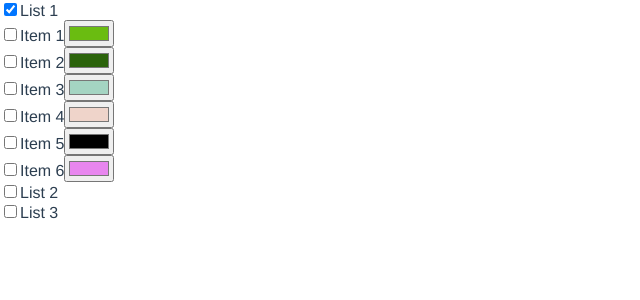
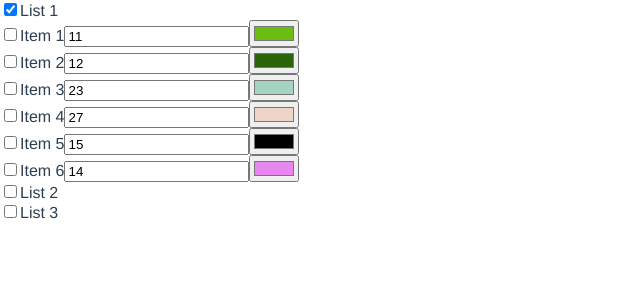
Before and after one commit to gvz42-web/procontext-test, a Vue app: page / in a window 1280 px wide. Both pictures are taken after a click on the checkbox 10 px from the left and 9 px from the top of the page. Shown: the top 300 px of the page, without its empty margins (0-640 px from the left). Built offline with nearby package versions, Linux system fonts and the light colour scheme.

Commit message:
Add number change logic

```diff
--- a/src/components/Item.vue
+++ b/src/components/Item.vue
@@ -2,7 +2,8 @@
   <div>
     <input type="checkbox" />
     <span>{{ item.name }}</span>
-    <input type="color" v-model="color" @change="changeColor" />
+    <input type="number" v-model.number="number" @change="changeValue" />
+    <input type="color" v-model="color" @change="changeValue" />
   </div>
 </template>
 
@@ -12,16 +13,18 @@ export default {
   data() {
     return {
       color: this.item.color,
+      number: this.item.number,
     };
   },
   methods: {
-    changeColor() {
+    changeValue() {
       const payload = {
         listId: this.listId,
         itemId: this.item.id,
         newColor: this.color,
+        newNumber: this.number,
       };
-      this.$store.dispatch("changeColor", payload);
+      this.$store.dispatch("changeValue", payload);
     },
   },
 };
--- a/src/store.js
+++ b/src/store.js
@@ -8,31 +8,16 @@ export default new Vuex.Store({
     selected: [],
   },
   mutations: {
-    randomData(state) {
-      const nlists = Math.round(Math.random() * 10) + 3;
-      for (let i = 0; i < nlists; i++) {
-        const nitems = Math.round(Math.random() * 10) + 2;
-        state.lists.push({
-          id: i,
-          name: `List ${i + 1}`,
-          items: [],
-        });
-        for (let j = 0; j < nitems; j++) {
-          state.lists[i]["items"].push({
-            id: j,
-            name: `Item ${j + 1}`,
-            number: Math.round(Math.random() * 30) + 10,
-            color: "#" + Math.floor(Math.random() * 16777215).toString(16),
-          });
-        }
-      }
+    randomData(state, lists) {
+      state.lists = lists;
     },
-    changeColor(state, payload) {
+    changeValue(state, payload) {
       state.lists = state.lists.map((list) => {
         if (list.id === payload.listId) {
           list.items.map((item) => {
             if (item.id === payload.itemId) {
-              item.color = payload.newColor;
+              item.color = payload.newColor || item.color;
+              item.number = payload.newNumber || item.number;
             }
             return item;
           });
@@ -43,10 +28,28 @@ export default new Vuex.Store({
   },
   actions: {
     randomData({ commit }) {
-      commit("randomData");
+      const lists = [];
+      const nlists = Math.round(Math.random() * 10) + 3;
+      for (let i = 0; i < nlists; i++) {
+        const nitems = Math.round(Math.random() * 10) + 2;
+        lists.push({
+          id: i,
+          name: `List ${i + 1}`,
+          items: [],
+        });
+        for (let j = 0; j < nitems; j++) {
+          lists[i]["items"].push({
+            id: j,
+            name: `Item ${j + 1}`,
+            number: Math.round(Math.random() * 30) + 10,
+            color: "#" + Math.floor(Math.random() * 16777215).toString(16),
+          });
+        }
+      }
+      commit("randomData", lists);
     },
-    changeColor({ commit }, payload) {
-      commit("changeColor", payload);
+    changeValue({ commit }, payload) {
+      commit("changeValue", payload);
     },
   },
   getters: {
```
